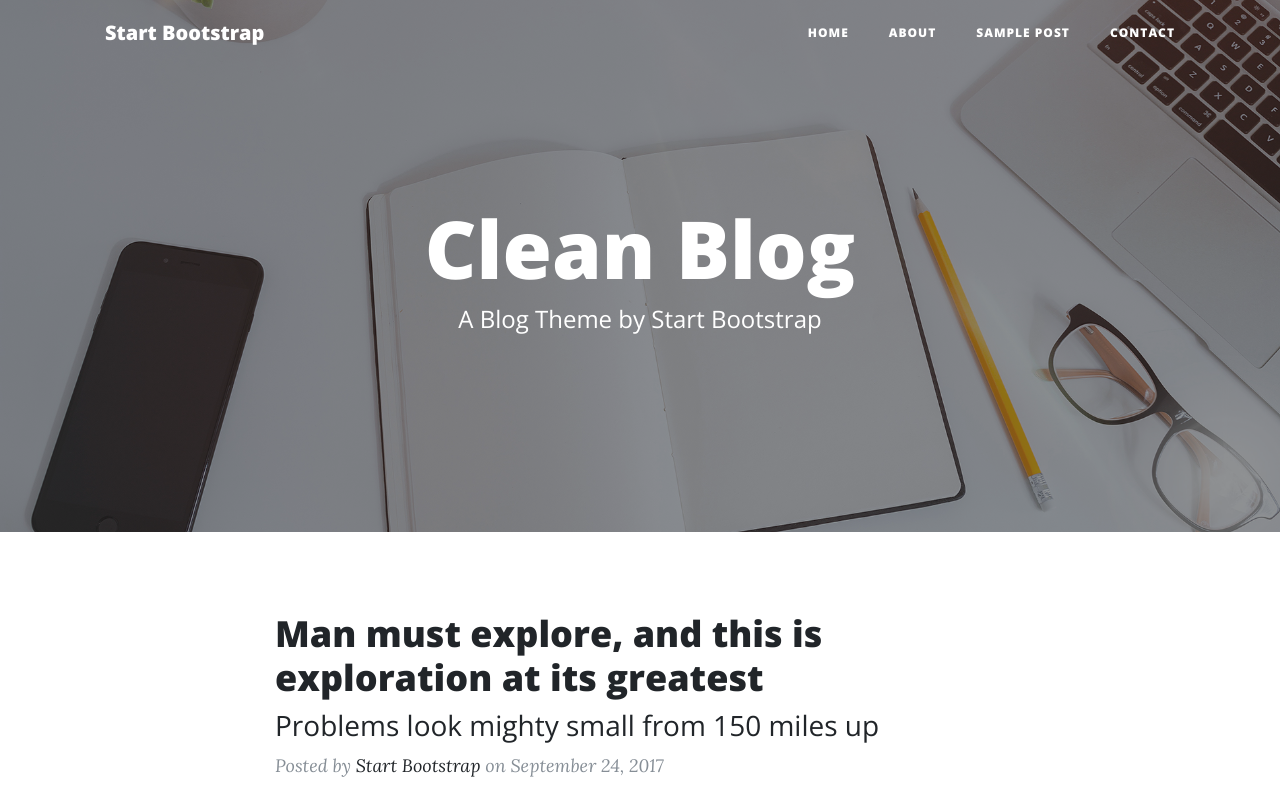
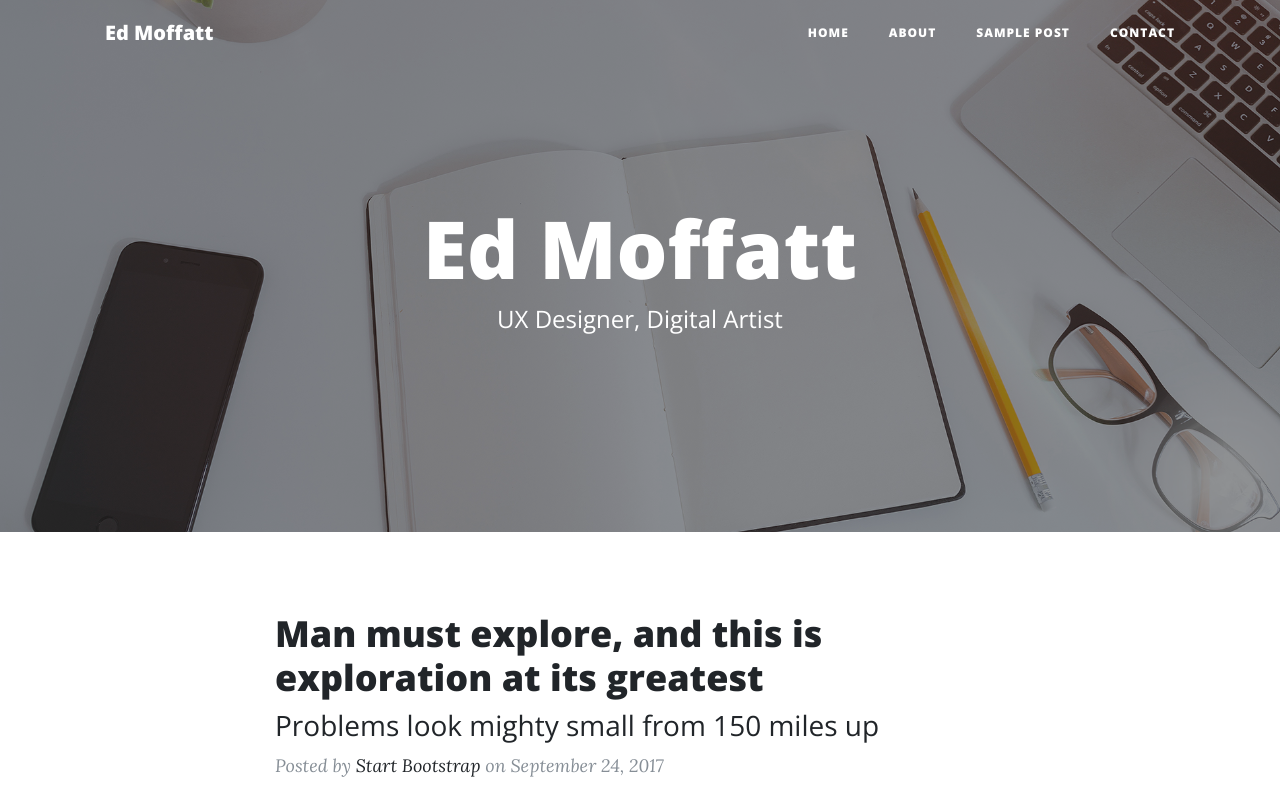
Before and after one commit to EdMoffatt/EdMoffatt, a website: page index.html in a window 1280 px wide. Shown: the top 800 px of the page. Drawn offline with nearby package versions, Linux system fonts and the light colour scheme.

Commit message:
Just change some titles

```diff
--- a/index.html
+++ b/index.html
@@ -8,7 +8,7 @@
     <meta name="description" content="">
     <meta name="author" content="">
 
-    <title>Clean Blog - Start Bootstrap Theme</title>
+    <title>Ed Moffatt's Portfolio</title>
 
     <!-- Bootstrap core CSS -->
     <link href="vendor/bootstrap/css/bootstrap.min.css" rel="stylesheet">
@@ -28,7 +28,7 @@
     <!-- Navigation -->
     <nav class="navbar navbar-expand-lg navbar-light fixed-top" id="mainNav">
       <div class="container">
-        <a class="navbar-brand" href="index.html">Start Bootstrap</a>
+        <a class="navbar-brand" href="index.html">Ed Moffatt</a>
         <button class="navbar-toggler navbar-toggler-right" type="button" data-toggle="collapse" data-target="#navbarResponsive" aria-controls="navbarResponsive" aria-expanded="false" aria-label="Toggle navigation">
           Menu
           <i class="fa fa-bars"></i>
@@ -59,8 +59,8 @@
         <div class="row">
           <div class="col-lg-8 col-md-10 mx-auto">
             <div class="site-heading">
-              <h1>Clean Blog</h1>
-              <span class="subheading">A Blog Theme by Start Bootstrap</span>
+              <h1>Ed Moffatt</h1>
+              <span class="subheading">UX Designer, Digital Artist</span>
             </div>
           </div>
         </div>
```
